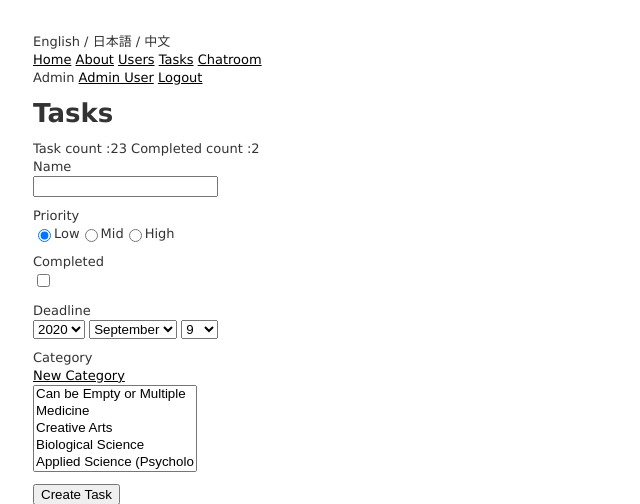
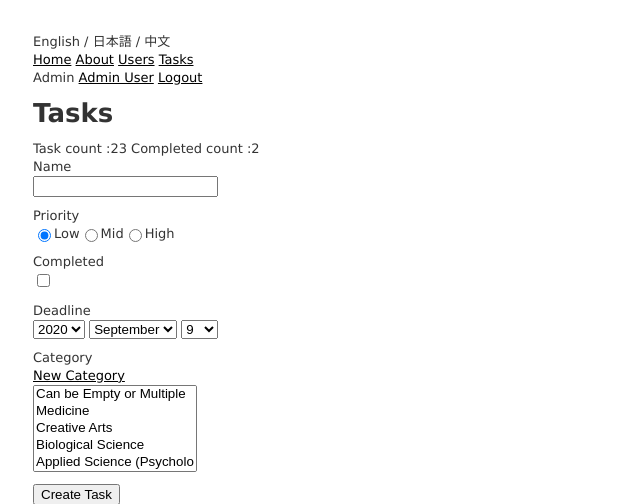
Before and after one commit to helenxfu/starcloud-candy-jars, a Rails app: page /tasks in a window 1280 px wide. Shown: the top 504 px of the page, without its empty margins (0-640 px from the left). Run offline with Rails 7, Linux system fonts and the light colour scheme; a user stored in the database is signed in; data comes from the database, SQL or seed files in the repository; style sheets or scripts are compiled from the project's sources; some libraries are stand-ins or nearby versions.

Commit message:
hide chatroom and handle non-logged in users

```diff
--- a/app/controllers/tasks_controller.rb
+++ b/app/controllers/tasks_controller.rb
@@ -1,4 +1,5 @@
 class TasksController < ApplicationController
+  before_action :require_user
   before_action :set_task, only: [:show, :edit, :update, :destroy]
 
   # GET /tasks
--- a/app/views/layouts/_navigation.html.erb
+++ b/app/views/layouts/_navigation.html.erb
@@ -11,7 +11,7 @@
 
   <%= link_to "Users", users_path %>
   <%= link_to "Tasks", tasks_path %>
-  <%= link_to "Chatroom", chatroom_path %>
+  <%# <%= link_to "Chatroom", chatroom_path %>
   <div>
     <% if logged_in? %>
       <%= "Admin" if current_user.admin? %>
--- a/config/routes.rb
+++ b/config/routes.rb
@@ -5,8 +5,8 @@ Rails.application.routes.draw do
       get :delete_all, :delete_completed
     end
   end
-  get "chatroom", to: "chatroom#index"
-  resources :messages, only: [:create, :destroy]
+  # get "chatroom", to: "chatroom#index"
+  # resources :messages, only: [:create, :destroy]
   root "pages#home"
   get "about", to: "pages#about"
   resources :users, except: [:new]
```
